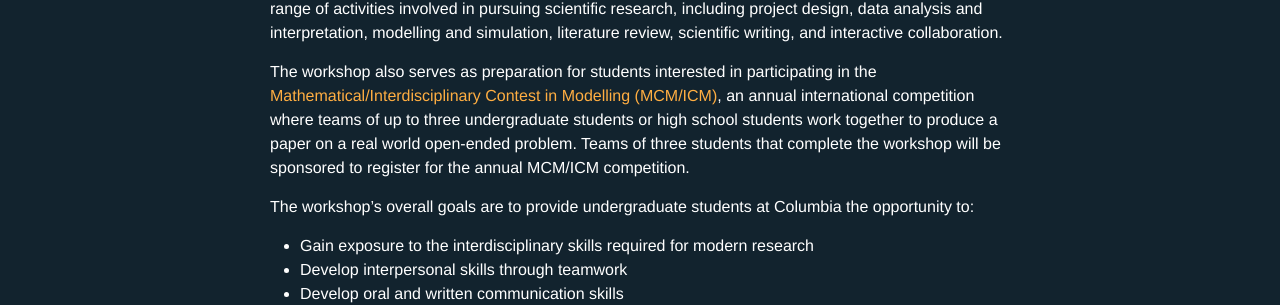
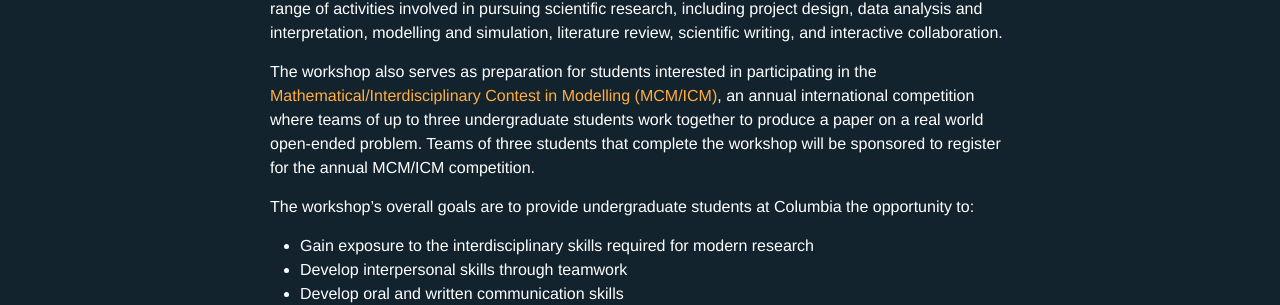
Before and after one commit to ColumbiaUndergradMathModeling/Home, a Jekyll site: the page built from workshops.md, in a window 1280 px wide. Shown: the part 302-607 px from the top of the page. Built offline with Jekyll 4.4.1, drawn with Linux system fonts in a browser that asks for light colours.

Commit message:
minor edits

```diff
--- a/workshops.md
+++ b/workshops.md
@@ -8,7 +8,7 @@ header: default
 
 CUMMW is a four-week workshop jointly run by the mathematics and statistics department and is offered to all Columbia undergraduate students who are interested in learning more about real world mathematical modelling. The workshop consists of a series of hands-on seminars led by faculty, postdoctoral fellows and graduate students. Participating students are gradually introduced to the full range of activities involved in pursuing scientific research, including project design, data analysis and interpretation, modelling and simulation, literature review, scientific writing, and interactive collaboration.
 
-The workshop also serves as preparation for students interested in participating in the [Mathematical/Interdisciplinary Contest in Modelling (MCM/ICM)](https://www.comap.com/undergraduate/contests/index.html), an annual international competition where teams of up to three undergraduate students or high school students work together to produce a paper on a real world open-ended problem. Teams of three students that complete the workshop will be sponsored to register for the annual MCM/ICM competition.
+The workshop also serves as preparation for students interested in participating in the [Mathematical/Interdisciplinary Contest in Modelling (MCM/ICM)](https://www.comap.com/undergraduate/contests/index.html), an annual international competition where teams of up to three undergraduate students work together to produce a paper on a real world open-ended problem. Teams of three students that complete the workshop will be sponsored to register for the annual MCM/ICM competition.
 
 The workshop's overall goals are to provide undergraduate students at Columbia the opportunity to:
 
```
